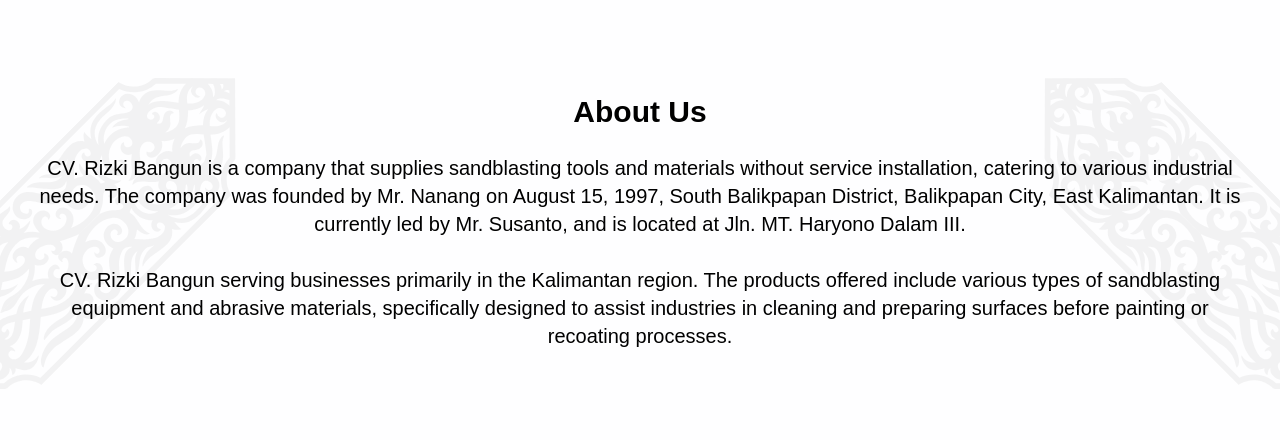
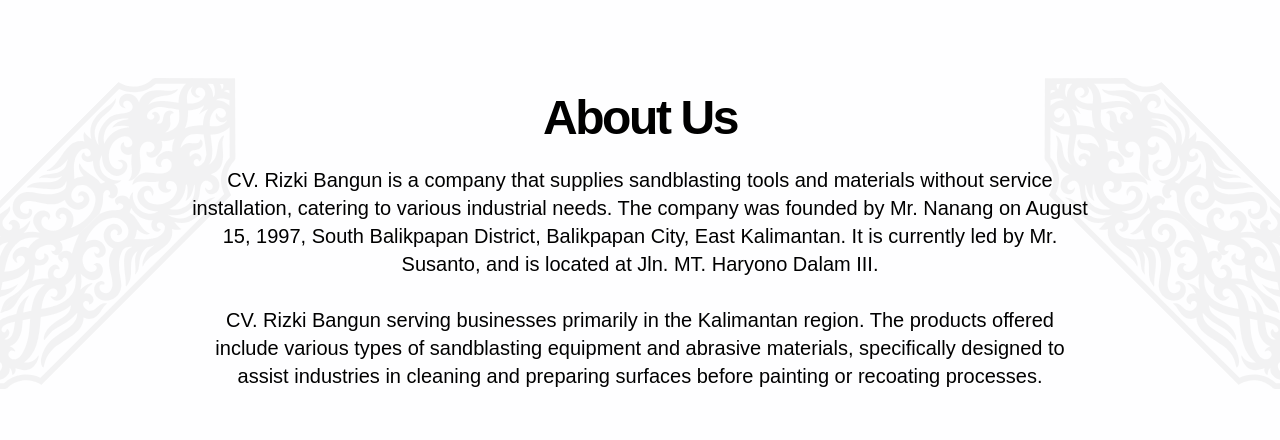
Before and after one commit to faiz832/CV-RIZKI-BANGUN, a React (Vite) app: page / in a window 1280 px wide. Shown: the part 1773-2213 px from the top of the page. Built offline with nearby package versions, Linux system fonts and the light colour scheme; a web font is replaced by a local one.

Commit message:
fix about section

```diff
--- a/src/pages/Home.jsx
+++ b/src/pages/Home.jsx
@@ -115,8 +115,8 @@
         <img src={Pattern} alt="" className="absolute right-0 -top-8 w-40 h-auto -rotate-45 -z-1 opacity-10" />
         <img src={Pattern} alt="" className="absolute left-0 -top-8 w-40 h-auto rotate-45 -z-1 opacity-10" />
         <div className="max-w-7xl mx-auto px-4 sm:px-6 lg:px-8">
-          <h1 className="text-3xl font-bold font-lexend text-center">About Us</h1>
-          <p className="text-xl mt-6 text-center">
+          <h1 className="text-5xl font-bold tracking-tighter text-center">About Us</h1>
+          <p className="text-xl mt-6 text-center max-w-4xl mx-auto">
             CV. Rizki Bangun is a company that supplies sandblasting tools and materials without service installation, catering to various industrial needs. The company was founded by Mr. Nanang on August 15, 1997, South Balikpapan
             District, Balikpapan City, East Kalimantan. It is currently led by Mr. Susanto, and is located at Jln. MT. Haryono Dalam III. <br /> <br /> CV. Rizki Bangun serving businesses primarily in the Kalimantan region. The products
             offered include various types of sandblasting equipment and abrasive materials, specifically designed to assist industries in cleaning and preparing surfaces before painting or recoating processes.
```
